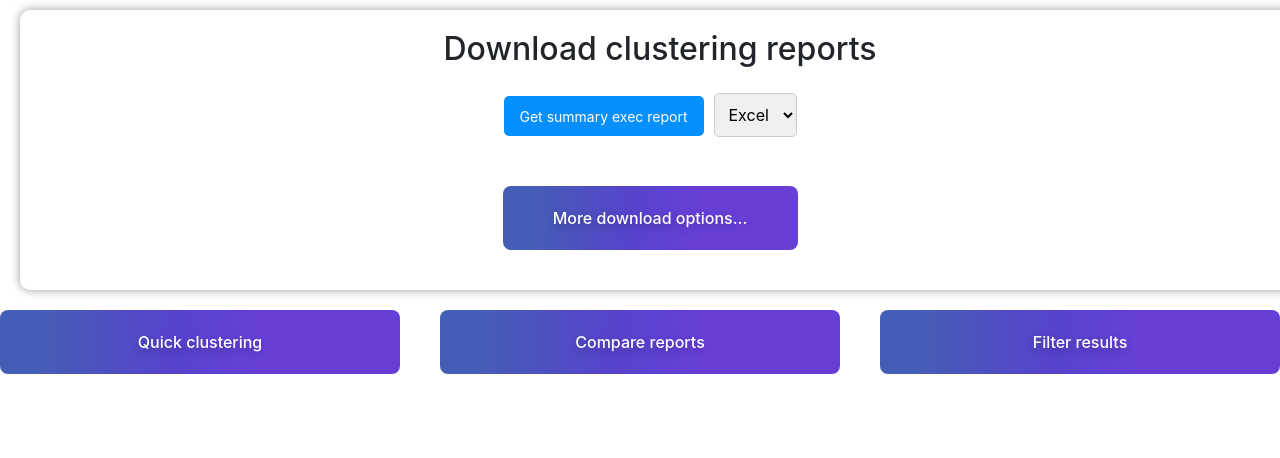
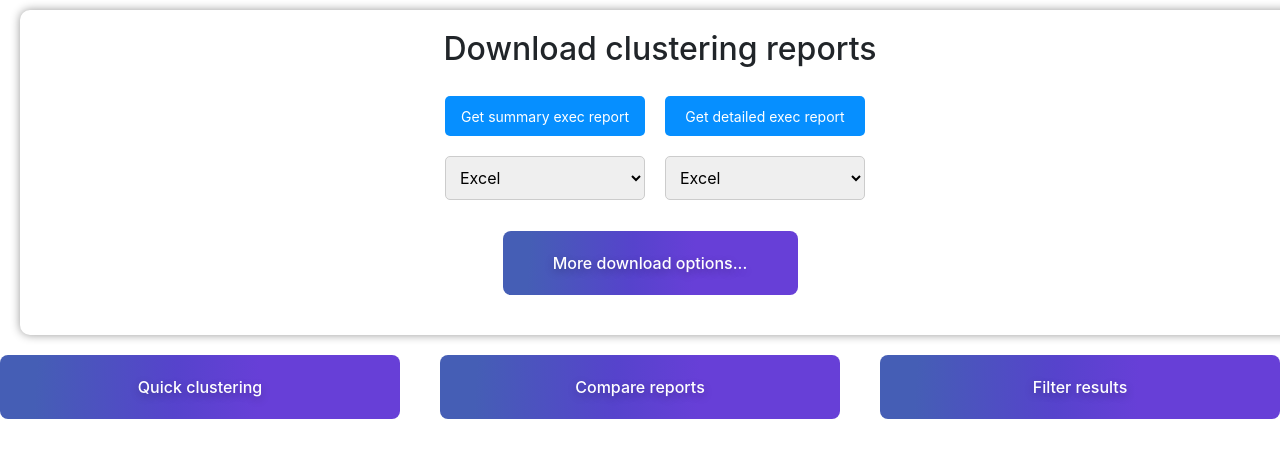
Before and after one commit to mrutkowsky/NAWROS, a Flask app: template app/templates/cluster_viz_chartjs.html in a window 1280 px wide. Shown: the part 86-544 px from the top of the page. Run offline with Flask 3, Linux system fonts and the light colour scheme; the template is opened without the code that fills it: most values are stand-ins (such as "Sample title", 1, 10 or a date in 2020); parts of the project's set-up code (start-up, migrations or seed data) failed here and were passed over; some libraries are stand-ins or nearby versions.

Commit message:
gui wersja 4, filtry dalej nie działają

```diff
--- a/app/CONFIG.yaml
+++ b/app/CONFIG.yaml
@@ -69,6 +69,7 @@ REPORT_SETTINGS:
   cluster_exec_filename_ext: .parquet.gzip
   filtered_filename_prefix: filtered
   filtered_filename_ext: .parquet.gzip
+  date_column: 'Questioned_Date'
 
 LOGGER:
   logging_format: '[%(asctime)s] - %(levelname)s - %(message)s'
--- a/app/templates/cluster_viz_chartjs.html
+++ b/app/templates/cluster_viz_chartjs.html
@@ -147,11 +147,24 @@
             <div class="Report">
                 <div style="margin-right: 10px;">
                     <form action="/get_last_cluster_exec_report"  method="post">
-                            <div style="float: left;">
+                            <div>
                             <input type="submit" value="Get summary exec report" style="margin-right: 10px; margin-top: 20px; margin-bottom: 20px; width: 200px; height: 40px; font-size: 14px; text-align: center;">
                             </div>
-                            <div style="float: right;margin-top: 30px; margin-right: 10px; margin-top: 17px;  height: 35px;">
+                            <div style="margin-top: 30px; margin-right: 10px; margin-top: 17px;  height: 35px;">
                                 <select id="last_report_type" name="last_report_type"  style="display: inline-block;">
+                                    <option value="excel">Excel</option>
+                                    <option value="csv">CSV</option>
+                                </select>
+                            </div>
+                    </form>
+                </div>
+                    <div style="display: flex; flex-direction: row; justify-content: center;">
+                    <form action="/get_detailed_cluster_exec_report"  method="post">
+                        <div >
+                            <input type="submit" value="Get detailed exec report" style="margin-right: 10px; margin-top: 20px; margin-bottom: 20px; width: 200px; height: 40px; font-size: 14px; text-align: center;">
+                        </div>
+                        <div style="margin-top: 20px; margin-right: 10px; margin-top: 17px; margin-bottom: 10px; height: 35px;">
+                            <select id="report_type_exec" name="report_type_exec">
                                 <option value="excel">Excel</option>
                                 <option value="csv">CSV</option>
                             </select>
@@ -165,22 +178,10 @@
                 </div>
             </div>
             <div id="download-report-select" name="download-report-select" style="display: none;">
-                <div style="display: flex; flex-direction: row; justify-content: center;">
-                    <form action="/get_detailed_cluster_exec_report"  method="post">
-                        <div style="float: left;">
-                            <input type="submit" value="Get detailed exec report" style="margin-right: 10px; margin-top: 20px; margin-bottom: 20px; width: 200px; height: 40px; font-size: 14px; text-align: center;">
-                        </div>
-                        <div style="float: right;margin-top: 20px; margin-right: 10px; margin-top: 17px; margin-bottom: 10px; height: 35px;">
-                            <select id="report_type_exec" name="report_type_exec">
-                                <option value="excel">Excel</option>
-                                <option value="csv">CSV</option>
-                            </select>
-                        </div>
-                    </form>
-                </div>
                 <div style="display: grid; grid-template-columns: 1fr 1fr;">
                     <div>
-                    <form style="box-shadow: 0px 0px 0px #999;" class="form-style" action="/get_chosen_cluster_exec_report" method="post">
+                    <h3 style="margin-bottom: 10px;">Download optional report</h3>
+                    <form style="padding: 20px;  box-shadow: 0px 0px 10px #999; border-radius: 10px;" class="form-style" action="/get_chosen_cluster_exec_report" method="post">
                         <label for="chosen_report_name">Choose another report to download</label>
                         <select id="chosen_report_name" name="chosen_report_name" required>
                         <option value="" selected disabled hidden>(Choose file)</option>
@@ -188,8 +189,9 @@
                             <option value="{{ report }}.parquet.gzip">{{ report }}</option>
                         {% endfor %}
                         </select>
+                        <br><br>
                         <label style="margin-top: 5px;" for="chosen_report_type">Choose report type</label>
-                        <select style="margin-top: 10px;" id="chosen_report_type" name="chosen_report_type" required>
+                        <select style="margin-top: 10px;margin-bottom: 15px;" id="chosen_report_type" name="chosen_report_type" required>
                             <option value="excel">Excel</option>
                             <option value="csv">CSV</option>
                         </select>
@@ -197,13 +199,16 @@
                         <input type="submit" value="Download report">
                     </form>
                     </div>
-                    <div class="Report" style="flex-direction: column;" >
-                        <div style="margin-right: 8px;display: grid; grid-template-columns: 1fr 1fr;">
-                            <form action="/get_detailed_filtered_report"  method="post">
-                                <div style="float: left;">
-                                    <input type="submit" value="Get filtered detailed report" style="margin-right: 10px; margin-top: 20px; margin-bottom: 20px; width: 200px; height: 40px; font-size: 14px; text-align: center;">
+                    <div>
+                        <h3 style="margin-bottom: 10px;">Download filtered report</h3>
+                        <div class="form-style" style="min-height: 450; flex-direction: column;padding: 20px;  box-shadow: 0px 0px 10px #999; border-radius: 10px;" >
+                            <div style="margin-right: 8px;" >
+                                <p>Download detailed report</p>
+                                <form  action="/get_detailed_filtered_report"  method="post">
+                                    <div>
+                                        <input type="submit" value="Get filtered detailed report" style="margin-right: 10px; margin-top: 20px; margin-bottom: 20px;  font-size: 14px; text-align: center;">
                                     </div>
-                                <div style="float: right;margin-top: 20px; margin-right: 10px; margin-top: 17px; margin-bottom: 10px; height: 35px;">
+                                    <div style="margin-top: 20px; margin-right: 10px; margin-top: 17px; margin-bottom: 20px; height: 35px;">
                                         <select id="detailed_filtered_report_type" name="detailed_filtered_report_type">
                                             <option value="excel">Excel</option>
                                             <option value="csv">CSV</option>
@@ -211,18 +216,20 @@
                                     </div>
                                 </form>
                             </div>
-                        <div style="display: grid; grid-template-columns: 1fr 1fr;">
+                            <div style="margin-top: 10px;">
+                                <p>Download summary report</p>
                                 <form action="/get_exec_filtered_report"  method="post">
-                                <div style="float: left;">
-                                    <input type="submit" value="Get summary filtered report" style="margin-right: 10px; margin-top: 20px; margin-bottom: 20px; width: 200px; height: 40px; font-size: 14px; text-align: center;">
+                                    <div>
+                                        <input type="submit" value="Get summary filtered report" style="margin-right: 10px; margin-top: 20px; margin-bottom: 20px;  font-size: 14px; text-align: center;">
                                     </div>
-                                <div style="float: right;margin-top: 20px; margin-right: 10px; margin-top: 17px; margin-bottom: 10px; height: 35px;">
+                                    <div style="margin-top: 10px; margin-right: 10px; margin-top: 17px; margin-bottom: 10px; height: 35px;">
                                         <select id="filtered_exec_report_type" name="filtered_exec_report_type">
                                             <option value="excel">Excel</option>
                                             <option value="csv">CSV</option>
                                         </select>
                                     </div>
                                 </form>
+                            </div>
                         </div>
                     </div>
                 </div>
@@ -307,7 +314,7 @@
                 <form class="form-style" method="post" action="/compare_with_last_report" style="height: 250px;">
 
                     <label for="file-format">File Format:</label><br>
-
+                    <!--
                     <input type="radio" id="csv" name="file-format" value="csv">
                     <label for="csv">CSV</label>
 
@@ -321,15 +328,20 @@
                     <label for="pdf">PDF</label>
 
                     <input type="radio" id="powerpoint" name="file-format" value="powerpoint">
-                    <label for="powerpoint">PowerPoint</label>
-
+                    <label for="powerpoint">PowerPoint</label>-->
+                    <select id="file-format" name="file-format">
+                        <option value="excel">Excel</option>
+                        <option value="csv">CSV</option>
+                        <option value="html">HTML</option>
+                        <option value="pdf">PDF</option>
+                    </select>
                     <input type="submit" style="text-align: center;" value="Compare report with last">
                 </form>
                 <div class="Compare-reports">
                     <div class="mt-20" style="margin-top: 20px;">
                         <form class="form-style" method="post" action="/compare_selected_reports" style="height:340px;">
                                 <label for="file-format">File Format:</label><br>
-
+                                <!--
                                 <input type="radio" id="csv" name="file-format" value="csv">
                                 <label for="csv">CSV</label>
 
@@ -343,8 +355,13 @@
                                 <label for="pdf">PDF</label>
 
                                 <input type="radio" id="powerpoint" name="file-format" value="powerpoint">
-                                <label for="powerpoint">PowerPoint</label>
-
+                                <label for="powerpoint">PowerPoint</label>-->
+                                <select id="file-format" name="file-format">
+                                    <option value="excel">Excel</option>
+                                    <option value="csv">CSV</option>
+                                    <option value="html">HTML</option>
+                                    <option value="pdf">PDF</option>
+                                </select>
                                 <br><br>
 
                                 <label for="chosen_files">Choose reports to compare:</label>
@@ -373,9 +390,17 @@
                 <div>
                     <p style="text-align: left;">Filter by date</p>
                     <label for="filter-from-date">From</label>
-                    <input style="width: 30%;" type="text" class="filter-from-date">
-                    <label for="filter-from-date">to</label>
-                    <input style="width: 30%;" type="text" class="filter-to-date">
+                    <select class="filter-from-date" id="filter-from-date">
+                        {% for date in columns[date_column] %}
+                            <option value="{{ date }}">{{ date}}</option>
+                        {% endfor %}
+                    </select>
+                    <label for="filter-to-date">to</label>
+                    <select class="filter-to-date" id="filter-to-date">
+                        {% for date in columns[date_column] %}
+                            <option value="{{ date }}">{{ date}}</option>
+                        {% endfor %}
+                    </select>
                 </div>
                 <div id="filter-container">
                     <div>
@@ -388,17 +413,17 @@
                             {% endfor %}
                         </select>
                         <label style="margin-top: 10px;" for="value">Select a value:</label>
-                        <select class="filter-value">
-                            {% for column, unique_values in columns.items() %}
-                                    {% for value in unique_values %}
+                        <select class="filter-value" id="filter-value">
+                            <!--
+                            {% for value  in columns['OS'] %}
                                     <option value="{{ value }}">{{ value}}</option>
                             {% endfor %}
-                            {% endfor %}
+                            -->
                         </select>
-                        <button class="delete" onclick="deleteFilter(this)">Delete filter</button>
+                        <!-- <button class="delete" onclick="deleteFilter(this)">Delete filter</button> -->
                     </div>
                 </div>
-                <button class="my-button" style="margin-right: 10px;margin-top: 20px;width: 200px;height: 40px;font-size: 14px;text-align: center;" onclick="addFilter()">Add Filter</button>
+                <!-- <button class="my-button" style="margin-right: 10px;margin-top: 20px;width: 200px;height: 40px;font-size: 14px;text-align: center;" onclick="addFilter()">Add Filter</button> -->
                 <button class="my-button" style="margin-right: 10px;margin-top: 20px;width: 200px;height: 40px;font-size: 14px;text-align: center;" onclick="applyFilters()">Apply Filters</button>
             </div>
         </div>
@@ -412,13 +437,17 @@
         var filterDiv = document.createElement("div");
         filterDiv.innerHTML = `
             <label for="column">Select a column:</label>
-            <select class="filter-column">
+            <select class="filter-column" id="filter-column">
                 {% for column in columns %}
                 <option value="{{ column }}">{{ column }}</option>
                 {% endfor %}
             </select>
-            <label for="value">Enter a value:</label>
-            <input type="text" class="filter-value">
+            <label style="margin-top: 10px;" for="value">Select a value:</label>
+                    <select class="filter-value" id="filter-value">
+                        {% for value  in columns['OS'] %}
+                                <option value="{{ value }}">{{ value}}</option>
+                        {% endfor %}
+                    </select>
             <button class="delete" onclick="deleteFilter(this)">Delete filter</button>
         `;
 
@@ -435,6 +464,8 @@
         var filterColumns = document.getElementsByClassName("filter-column");
         var filterValues = document.getElementsByClassName("filter-value");
         //var reportType = document.getElementById("reportTypeInput").value;
+        var filterDataFrom = document.getElementsByClassName("filter-from-date");
+        var filterDataTo = document.getElementsByClassName("filter-to-date");
 
         for (var i = 0; i < filterColumns.length; i++) {
             var column = filterColumns[i].value;
@@ -442,7 +473,11 @@
 
             filters.push({ column: column, value: value });
         }
+        var dataFromValue = filterDataFrom[0].value;
+        var dataToValue = filterDataTo[0].value;
 
+        filters.push({ column: 'DataFrom', value: dataFromValue });
+        filters.push({ column: 'DataTo', value: dataToValue });
         console.log("Filters:", filters); // Print filters to the console
 
         // Make a POST request to the Flask route with the filters
@@ -551,35 +586,39 @@
             }
         };
     </script>
+    <script src="https://code.jquery.com/jquery-3.6.0.min.js"></script>
     <script>
-        var columns = {
-            {% for column, unique_values in columns.items() %}
-                "{{ column }}": [
-                    {% for value in unique_values %}
-                        "{{ value }}",
-                    {% endfor %}
-                ],
-            {% endfor %}
-        };
+      $(document).ready(function() {
+        // Event listener for the first select element
+        $('#filter-column').change(function() {
+          var selectedColumn = $(this).val();
+          var filterItemsSelect = $('#filter-value');
 
-        var columnSelect = document.getElementById("filter-column");
-        var itemSelect = document.getElementById("itemSelect");
+          // Send an AJAX GET request to fetch associated items
+          $.ajax({
+            url: '/get_items', // Replace with your server-side endpoint
+            method: 'GET',
+            data: { column: selectedColumn },
+            success: function(response) {
+              // Clear the second select element
+              filterItemsSelect.empty();
 
-        columnSelect.addEventListener("change", function() {
-            var selectedColumn = columnSelect.value;
-            var items = columns[selectedColumn];
-
-            itemSelect.innerHTML = "";
-
-            for (var i = 0; i < items.length; i++) {
-                var option = document.createElement("option");
-                option.value = items[i];
-                option.textContent = items[i];
-                itemSelect.appendChild(option);
+              // Add options to the second select element based on the received items
+              $.each(response.items, function(index, item) {
+                filterItemsSelect.append($('<option>').text(item).attr('value', item));
+              });
+            },
+            error: function(xhr, status, error) {
+              // Handle the error gracefully
+              console.error(error);
             }
           });
+        });
+      });
     </script>
-    <script src="https://code.jquery.com/jquery-3.3.1.slim.min.js" integrity="sha384-q8i/X+965DzO0rT7abK41JStQIAqVgRVzpbzo5smXKp4YfRvH+8abtTE1Pi6jizo" crossorigin="anonymous"></script>
+    <script>
+        var container = document.getElementById('filter-column');
+    </script>
     <script src="https://cdn.jsdelivr.net/npm/popper.js@1.14.7/dist/umd/popper.min.js" integrity="sha384-UO2eT0CpHqdSJQ6hJty5KVphtPhzWj9WO1clHTMGa3JDZwrnQq4sF86dIHNDz0W1" crossorigin="anonymous"></script>
     <script src="https://cdn.jsdelivr.net/npm/bootstrap@4.3.1/dist/js/bootstrap.min.js" integrity="sha384-JjSmVgyd0p3pXB1rRibZUAYoIIy6OrQ6VrjIEaFf/nJGzIxFDsf4x0xIM+B07jRM" crossorigin="anonymous"></script>
     <script src='https://cdn.plot.ly/plotly-latest.min.js'></script>
```
Also changed, not shown: app/narwos.py (+15 -3 lines). Lines whose indentation alone changed are shown as unchanged.
